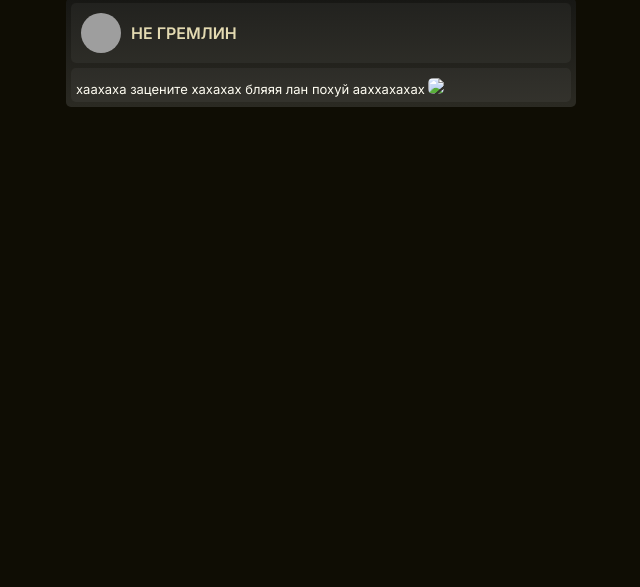
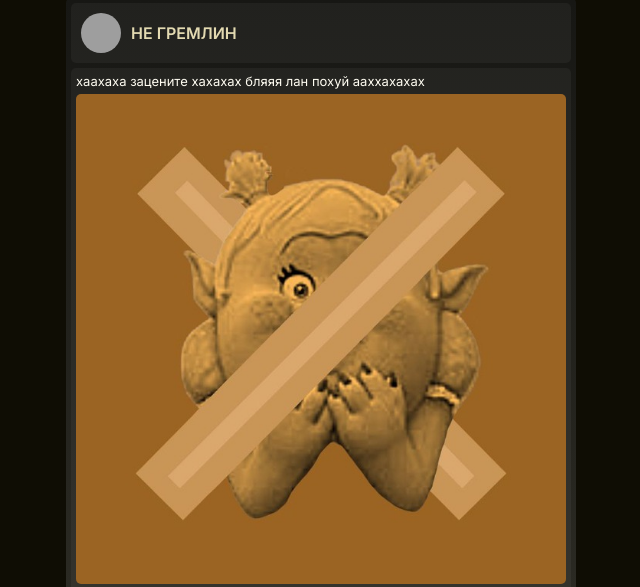
Before and after one commit to negremlin/negremlin.github.io, a plain HTML site: page post/030920251456.html in a window 1280 px wide. Shown: the part 351-938 px from the top of the page, without its empty margins (319-959 px from the left). Before the commit the page ends 800 px from the top, so only its background shows below. Drawn offline with Linux system fonts and the light colour scheme; grey boxes are pictures that could not be loaded.

Commit message:
Update 030920251456.html

```diff
--- a/post/030920251456.html
+++ b/post/030920251456.html
@@ -38,7 +38,7 @@
         </div>
         <div class="lower_section">
             <span>хаахаха зацените хахахах бляяя лан похуй ааххахахах</span>
-            <img src="avatar.png"/>
+            <img src="https://negremlin.github.io/assets/avatar.png"/>
         </div>
     </div>
 
```
